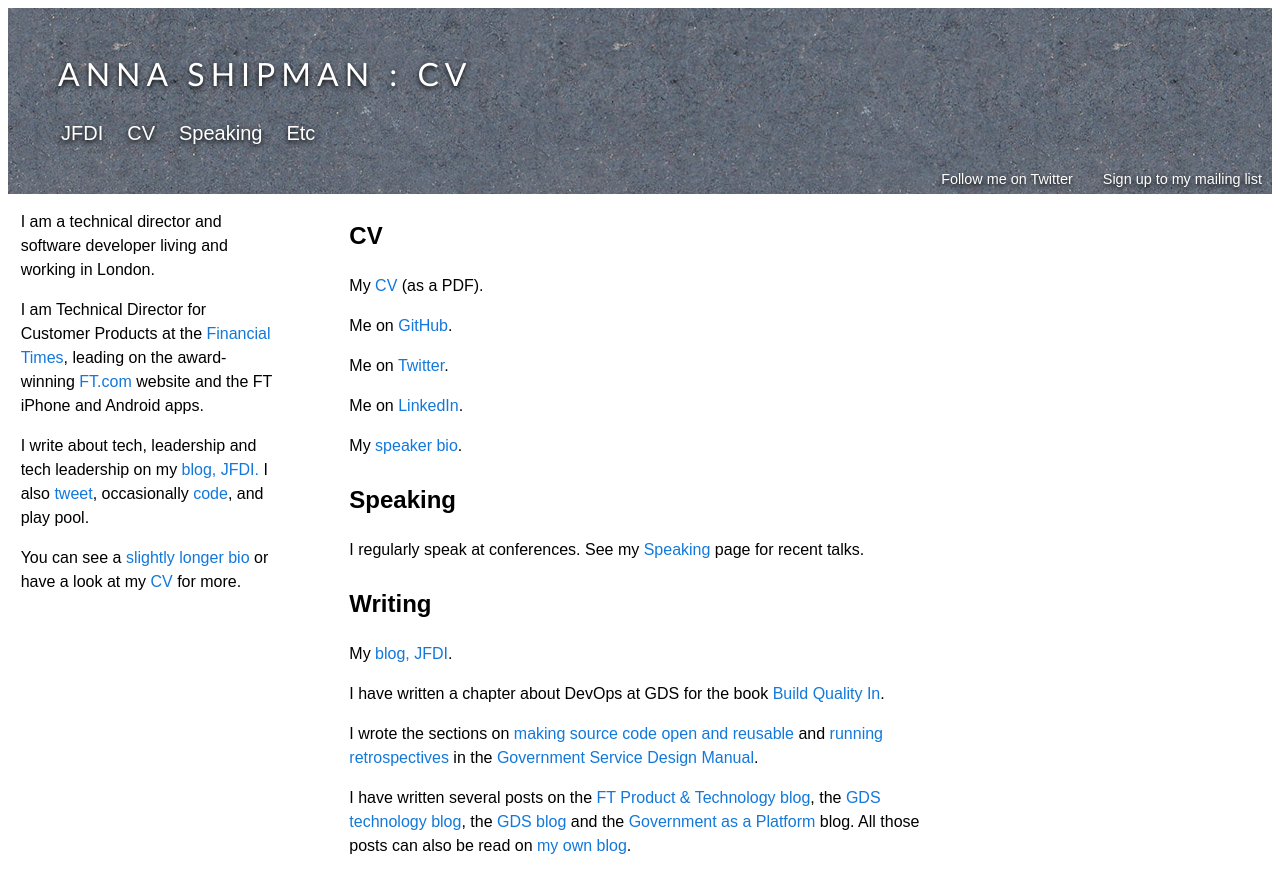
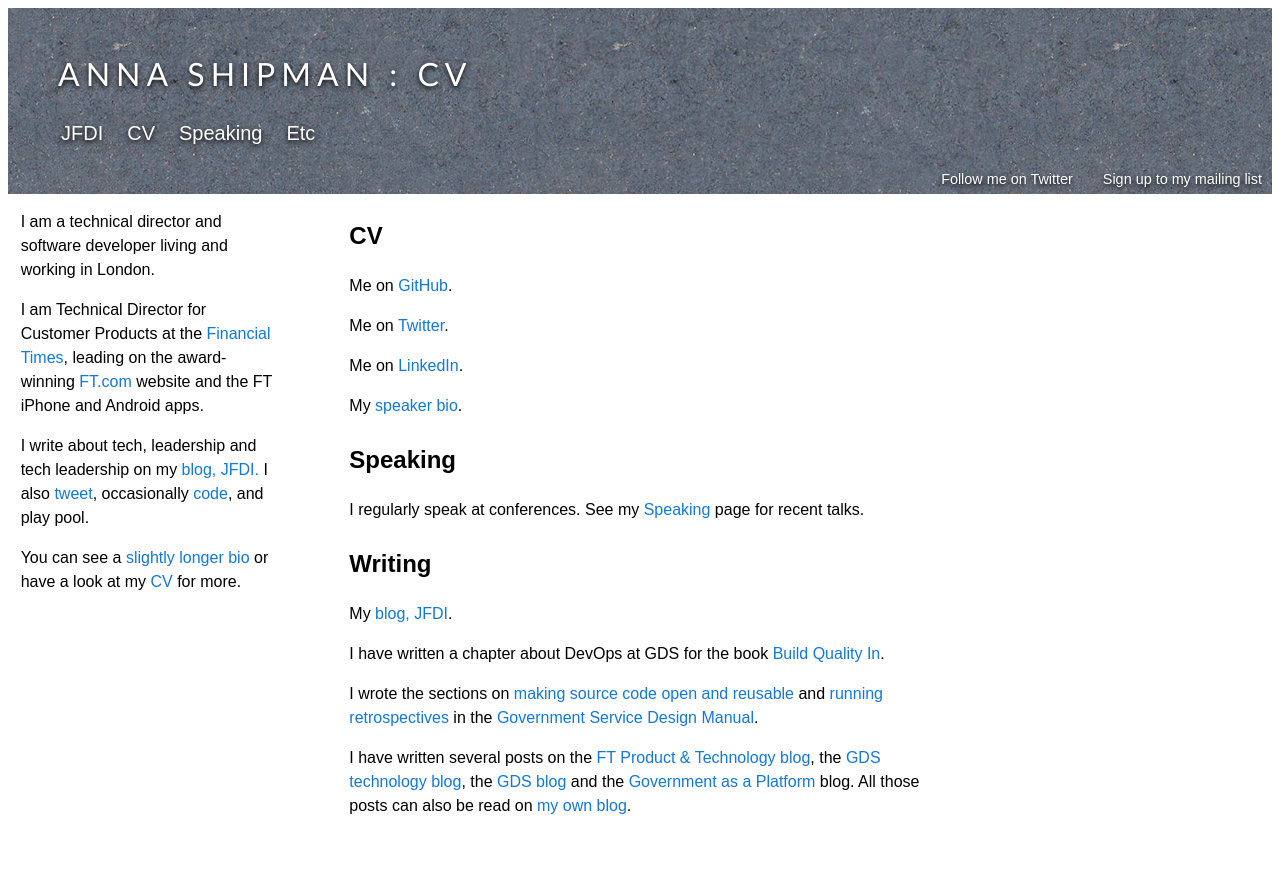
Before and after one commit to annashipman/annashipman.github.io, a Jekyll site: the page built from cv.html, in a window 1280 px wide. Shown: the top 893 px of the page. Built offline with Jekyll 4.4.1, drawn with Linux system fonts in a browser that asks for light colours.

Commit message:
Remove CV
I have just learned that at a certain level of seniority, you don't want your CV to be publically available, you want people to reach out to talk to you if they want to see it. Obviously, it remains available in the commit history for those who want to see the last publically available version!

```diff
--- a/cv.html
+++ b/cv.html
@@ -13,8 +13,6 @@
 <div class="right-column">
 <div>
 <h2>CV</h2>
-
-<p>My <a href="AnnaShipmanCV.pdf">CV</a> (as a PDF).</p>
 
 <p>Me on <a href="https://github.com/annashipman/" target="_blank">GitHub</a>.
 
```
Also changed, not shown: 1 other file.
